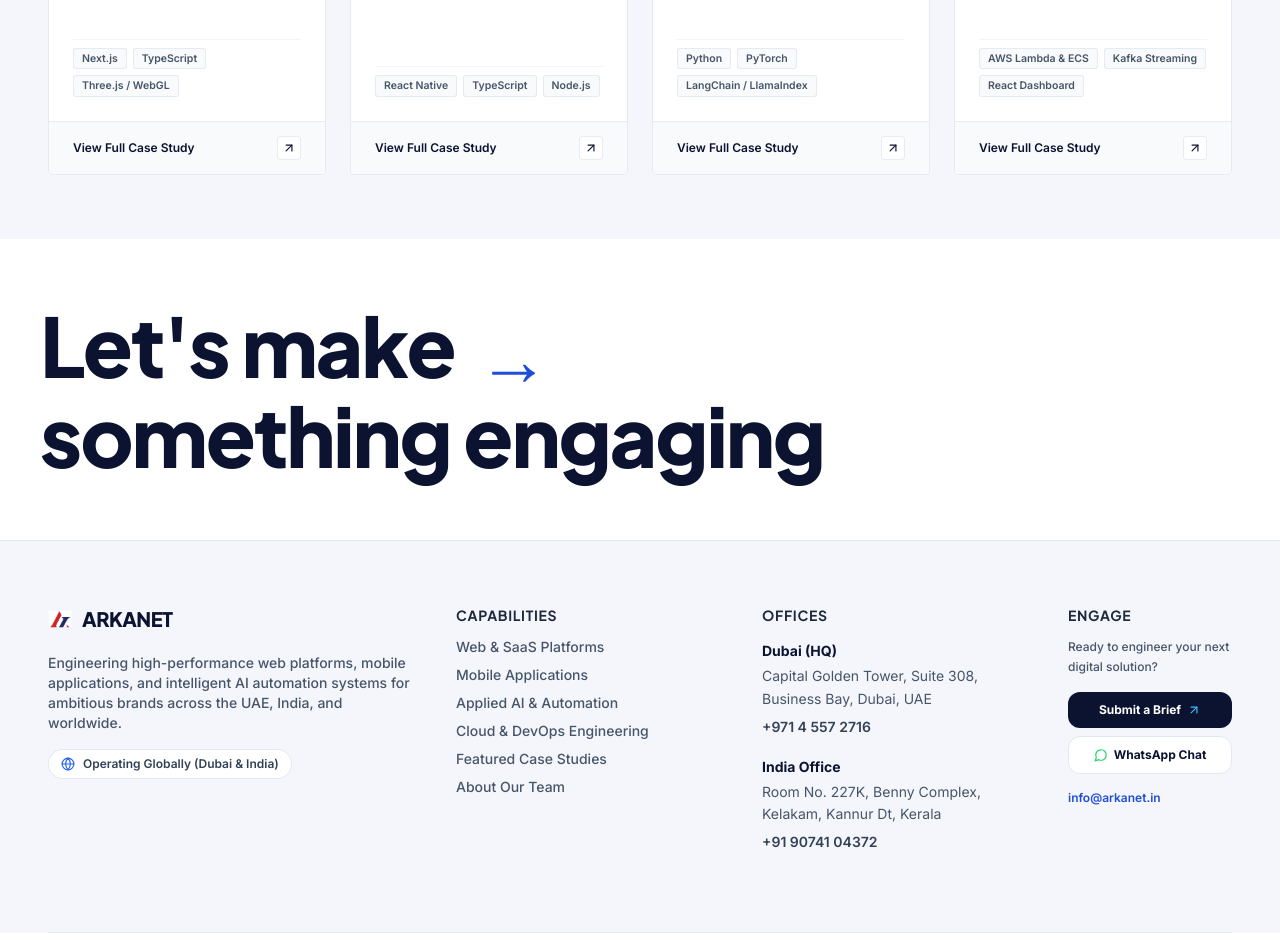
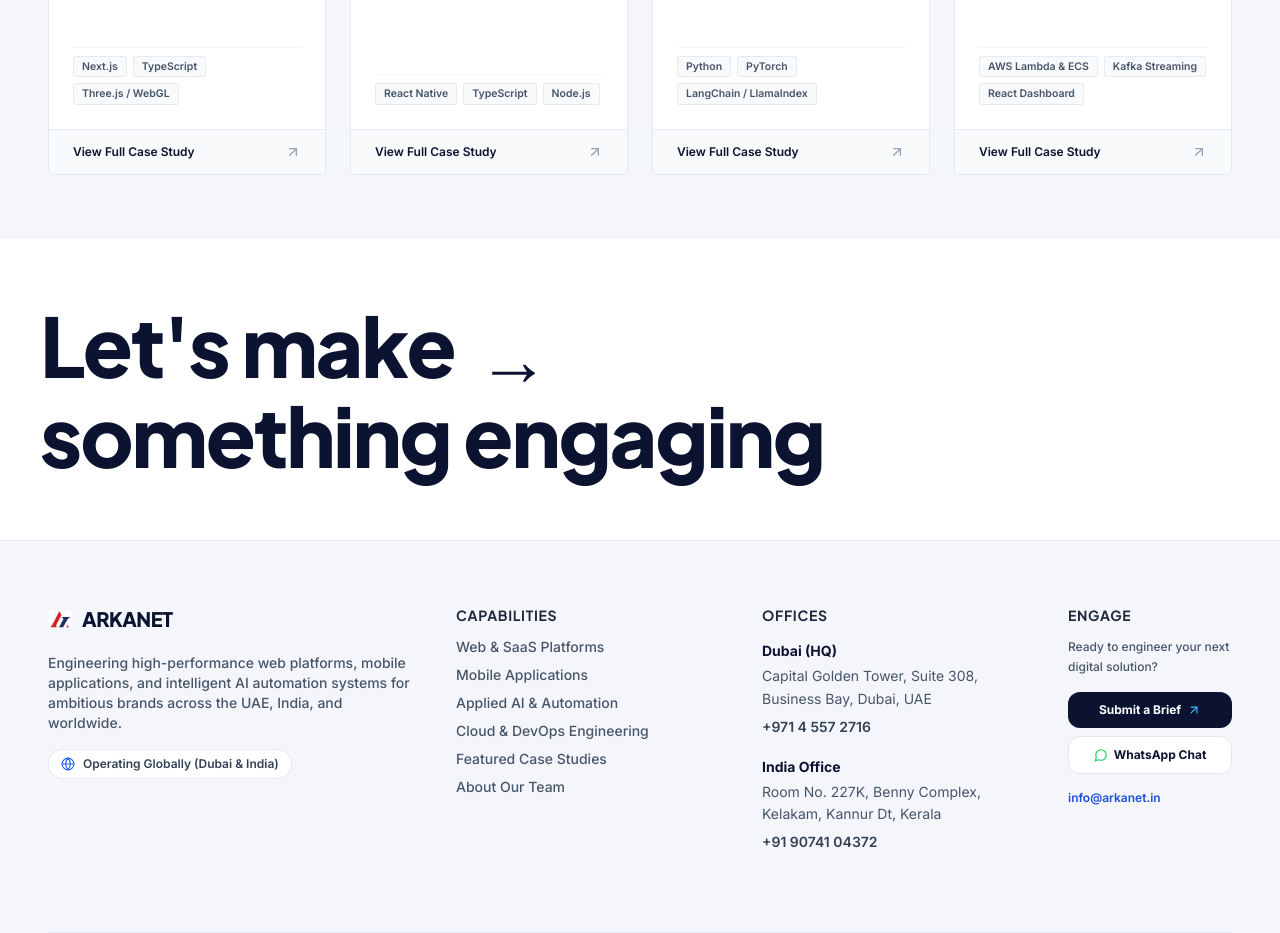
Before and after one commit to alishanea/arkanet-demo-, a Next.js app: page / in a window 1280 px wide. Shown: the part 6680-7613 px from the top of the page. Built offline with nearby package versions, Linux system fonts and the light colour scheme.

Commit message:
Remove blue color, remove arrow focus box, and eliminate outer blue box/ring effect

```diff
--- a/src/components/about/AboutCTA.tsx
+++ b/src/components/about/AboutCTA.tsx
@@ -10,11 +10,15 @@ export function AboutCTA({ onOpenBooking }: AboutCTAProps) {
   return (
     <section className="relative z-20 bg-white text-[#0b1330] py-8 sm:py-12 lg:py-16 px-6 sm:px-8 lg:px-[40px] text-left select-none">
       <div className="space-y-4 sm:space-y-8">
-        <div className="group cursor-pointer inline-block" onClick={onOpenBooking}>
-          <h2 className="hero-h1 text-[#0b1330] group-hover:text-[#1d4ed8] transition-colors duration-500">
+        <div
+          className="group cursor-pointer inline-block outline-none focus:outline-none focus-visible:outline-none focus:ring-0 active:outline-none select-none"
+          onClick={onOpenBooking}
+          tabIndex={0}
+        >
+          <h2 className="hero-h1 text-[#0b1330] group-hover:text-black transition-colors duration-300">
             <span>Let&apos;s make</span>
             {" "}
-            <span className="inline-block text-[#1d4ed8] mx-1 sm:mx-2.5 font-normal align-middle text-[0.88em] group-hover:translate-x-3 transition-transform duration-500 ease-out">
+            <span className="inline-block text-[#0b1330] mx-1 sm:mx-2.5 font-normal align-middle text-[0.88em] group-hover:translate-x-3 transition-transform duration-300 ease-out">
               →
             </span>
             <br />
--- a/src/components/home/WhatsNewSection.tsx
+++ b/src/components/home/WhatsNewSection.tsx
@@ -219,13 +219,11 @@ export const WhatsNewSection: React.FC<WhatsNewSectionProps> = ({ onOpenBooking
  </div>
  </div>
 
- {/* Bottom Action Footer (Clean dark text, NO light blue writing) */}
- <div className="px-5 sm:px-6 py-3.5 bg-slate-50/90 border-t border-slate-200/80 flex items-center justify-between text-xs font-semibold text-[#0b1330] group-hover:text-black group-hover:bg-slate-100/90 transition-colors font-sans">
- <span>View Full Case Study</span>
- <div className="w-6 h-6 rounded-[4px] bg-white group-hover:bg-[#0b1330] group-hover:text-white flex items-center justify-center text-[#0b1330] border border-slate-200/80 transition-colors">
- <ArrowUpRight className="w-3.5 h-3.5" />
- </div>
- </div>
+              {/* Bottom Action Footer: Clean neutral text and unfocused simple arrow */}
+              <div className="px-5 sm:px-6 py-3.5 bg-slate-50/90 border-t border-slate-200/80 flex items-center justify-between text-xs font-semibold text-[#0b1330] group-hover:text-black group-hover:bg-slate-100/90 transition-colors font-sans">
+                <span>View Full Case Study</span>
+                <ArrowUpRight className="w-4 h-4 text-slate-400 group-hover:text-black group-hover:translate-x-0.5 group-hover:-translate-y-0.5 transition-all duration-200" />
+              </div>
  </div>
  ))}
  </div>
```
